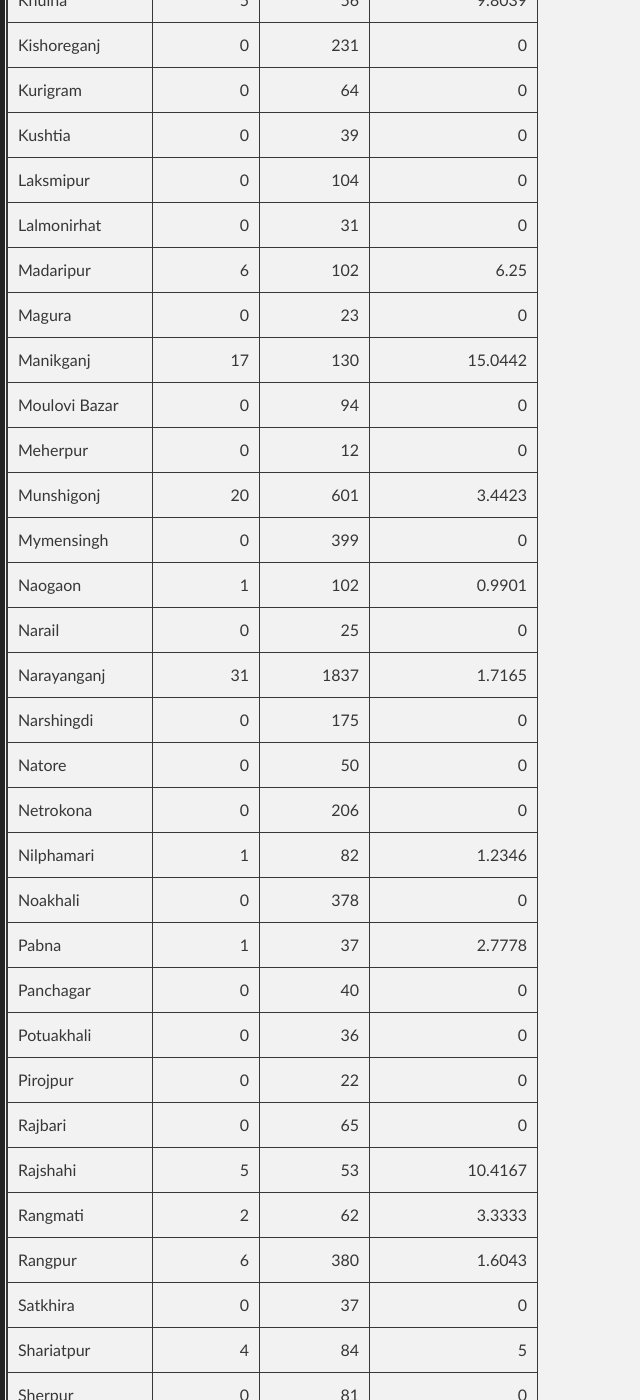
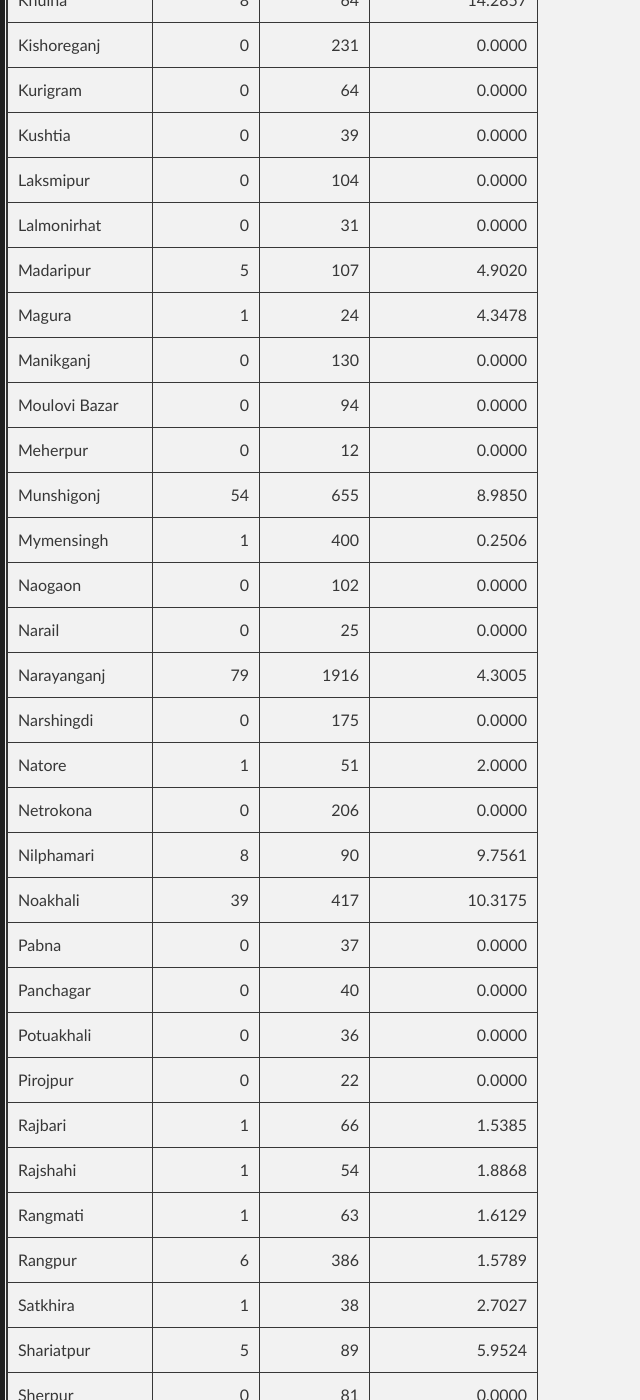
Before and after one commit to promitbasak/covid19bd, a Jekyll site: the page index.html, which Jekyll copies as it is, in a window 1280 px wide and 1400 px high, scrolled down 5482 px. Shown: the whole window, without its empty margins (0-640 px from the left). Built offline with Jekyll 4.4.1, drawn with Linux system fonts in a browser that asks for light colours; some of the changed text lies outside the part shown.

Commit message:
Update index.html

```diff
--- a/index.html
+++ b/index.html
@@ -101,7 +101,7 @@
         <h5>Total Deaths</h5>
       </div>
       <div>
-        <img src="https://raw.githubusercontent.com/promitbasak/Covid-19_bd_extended/master/assests/2020-05-25/Figure_22.png">
+        <img src="https://raw.githubusercontent.com/promitbasak/Covid-19_bd_extended/master/assests/2020-05-26/Figure_22.png">
         <h5>District-wise Corona Map</h5>
       </div>
       <div>
@@ -127,387 +127,387 @@
 </tr></thead>
 <tbody><tr>
 <td>Bagerhat</td>
-<td align="right">4</td>
+<td align="right">0</td>
 <td align="right">17</td>
-<td align="right">30.7692</td>
+<td align="right">0.0000</td>
 </tr>
 <tr>
 <td>Bandarban</td>
-<td align="right">2</td>
+<td align="right">0</td>
 <td align="right">22</td>
-<td align="right">10</td>
+<td align="right">0.0000</td>
 </tr>
 <tr>
 <td>Barguna</td>
 <td align="right">0</td>
 <td align="right">44</td>
-<td align="right">0</td>
+<td align="right">0.0000</td>
 </tr>
 <tr>
 <td>Barishal</td>
 <td align="right">0</td>
 <td align="right">68</td>
-<td align="right">0</td>
+<td align="right">0.0000</td>
 </tr>
 <tr>
 <td>Bhola</td>
 <td align="right">0</td>
 <td align="right">14</td>
-<td align="right">0</td>
+<td align="right">0.0000</td>
 </tr>
 <tr>
 <td>Bogura</td>
 <td align="right">0</td>
 <td align="right">196</td>
-<td align="right">0</td>
+<td align="right">0.0000</td>
 </tr>
 <tr>
 <td>B. Baria</td>
-<td align="right">0</td>
-<td align="right">100</td>
-<td align="right">0</td>
+<td align="right">1</td>
+<td align="right">101</td>
+<td align="right">1.0000</td>
 </tr>
 <tr>
 <td>Chandpur</td>
-<td align="right">1</td>
+<td align="right">3</td>
+<td align="right">107</td>
+<td align="right">2.8846</td>
+</tr>
+<tr>
+<td>Chapainawabganj</td>
+<td align="right">0</td>
+<td align="right">46</td>
+<td align="right">0.0000</td>
+</tr>
+<tr>
+<td>Chattogram</td>
+<td align="right">121</td>
+<td align="right">1910</td>
+<td align="right">6.7636</td>
+</tr>
+<tr>
+<td>Chuadanga</td>
+<td align="right">1</td>
+<td align="right">88</td>
+<td align="right">1.1494</td>
+</tr>
+<tr>
+<td>Cox&#39;s bazar</td>
+<td align="right">25</td>
+<td align="right">435</td>
+<td align="right">6.0976</td>
+</tr>
+<tr>
+<td>Cumilla</td>
+<td align="right">70</td>
+<td align="right">637</td>
+<td align="right">12.3457</td>
+</tr>
+<tr>
+<td>Dhaka</td>
+<td align="right">282</td>
+<td align="right">14974</td>
+<td align="right">1.9194</td>
+</tr>
+<tr>
+<td>Dinajpur</td>
+<td align="right">3</td>
+<td align="right">115</td>
+<td align="right">2.6786</td>
+</tr>
+<tr>
+<td>Faridpur</td>
+<td align="right">12</td>
+<td align="right">147</td>
+<td align="right">8.8889</td>
+</tr>
+<tr>
+<td>Feni</td>
+<td align="right">3</td>
+<td align="right">96</td>
+<td align="right">3.2258</td>
+</tr>
+<tr>
+<td>Gaibandha</td>
+<td align="right">0</td>
+<td align="right">35</td>
+<td align="right">0.0000</td>
+</tr>
+<tr>
+<td>Gazipur</td>
+<td align="right">18</td>
+<td align="right">609</td>
+<td align="right">3.0457</td>
+</tr>
+<tr>
+<td>Gopalganj</td>
+<td align="right">22</td>
+<td align="right">165</td>
+<td align="right">15.3846</td>
+</tr>
+<tr>
+<td>Hobiganj</td>
+<td align="right">0</td>
+<td align="right">161</td>
+<td align="right">0.0000</td>
+</tr>
+<tr>
+<td>Jamalpur</td>
+<td align="right">13</td>
+<td align="right">206</td>
+<td align="right">6.7358</td>
+</tr>
+<tr>
+<td>Jessore</td>
+<td align="right">1</td>
+<td align="right">142</td>
+<td align="right">0.7092</td>
+</tr>
+<tr>
+<td>Jhalokathi</td>
+<td align="right">1</td>
+<td align="right">27</td>
+<td align="right">3.8462</td>
+</tr>
+<tr>
+<td>Jhenaidah</td>
+<td align="right">0</td>
+<td align="right">48</td>
+<td align="right">0.0000</td>
+</tr>
+<tr>
+<td>Joypurhat</td>
+<td align="right">0</td>
+<td align="right">135</td>
+<td align="right">0.0000</td>
+</tr>
+<tr>
+<td>Khagrachari</td>
+<td align="right">0</td>
+<td align="right">26</td>
+<td align="right">0.0000</td>
+</tr>
+<tr>
+<td>Khulna</td>
+<td align="right">8</td>
+<td align="right">64</td>
+<td align="right">14.2857</td>
+</tr>
+<tr>
+<td>Kishoreganj</td>
+<td align="right">0</td>
+<td align="right">231</td>
+<td align="right">0.0000</td>
+</tr>
+<tr>
+<td>Kurigram</td>
+<td align="right">0</td>
+<td align="right">64</td>
+<td align="right">0.0000</td>
+</tr>
+<tr>
+<td>Kushtia</td>
+<td align="right">0</td>
+<td align="right">39</td>
+<td align="right">0.0000</td>
+</tr>
+<tr>
+<td>Laksmipur</td>
+<td align="right">0</td>
 <td align="right">104</td>
-<td align="right">0.9709</td>
-</tr>
-<tr>
-<td>Chapainawabganj</td>
-<td align="right">0</td>
-<td align="right">46</td>
-<td align="right">0</td>
-</tr>
-<tr>
-<td>Chattogram</td>
-<td align="right">82</td>
-<td align="right">1789</td>
-<td align="right">4.8037</td>
-</tr>
-<tr>
-<td>Chuadanga</td>
-<td align="right">1</td>
-<td align="right">87</td>
-<td align="right">1.1628</td>
-</tr>
-<tr>
-<td>Cox&#39;s bazar</td>
-<td align="right">48</td>
-<td align="right">410</td>
-<td align="right">13.2597</td>
-</tr>
-<tr>
-<td>Cumilla</td>
-<td align="right">34</td>
-<td align="right">567</td>
-<td align="right">6.379</td>
-</tr>
-<tr>
-<td>Dhaka</td>
-<td align="right">320</td>
-<td align="right">14692</td>
-<td align="right">2.2266</td>
-</tr>
-<tr>
-<td>Dinajpur</td>
-<td align="right">0</td>
-<td align="right">112</td>
-<td align="right">0</td>
-</tr>
-<tr>
-<td>Faridpur</td>
-<td align="right">0</td>
-<td align="right">135</td>
-<td align="right">0</td>
-</tr>
-<tr>
-<td>Feni</td>
-<td align="right">0</td>
-<td align="right">93</td>
-<td align="right">0</td>
-</tr>
-<tr>
-<td>Gaibandha</td>
-<td align="right">0</td>
-<td align="right">35</td>
-<td align="right">0</td>
-</tr>
-<tr>
-<td>Gazipur</td>
-<td align="right">20</td>
-<td align="right">591</td>
-<td align="right">3.5026</td>
-</tr>
-<tr>
-<td>Gopalganj</td>
-<td align="right">0</td>
-<td align="right">143</td>
-<td align="right">0</td>
-</tr>
-<tr>
-<td>Hobiganj</td>
-<td align="right">0</td>
-<td align="right">161</td>
-<td align="right">0</td>
-</tr>
-<tr>
-<td>Jamalpur</td>
-<td align="right">0</td>
-<td align="right">193</td>
-<td align="right">0</td>
-</tr>
-<tr>
-<td>Jessore</td>
-<td align="right">1</td>
-<td align="right">141</td>
-<td align="right">0.7143</td>
-</tr>
-<tr>
-<td>Jhalokathi</td>
-<td align="right">0</td>
-<td align="right">26</td>
-<td align="right">0</td>
-</tr>
-<tr>
-<td>Jhenaidah</td>
-<td align="right">0</td>
-<td align="right">48</td>
-<td align="right">0</td>
-</tr>
-<tr>
-<td>Joypurhat</td>
-<td align="right">0</td>
-<td align="right">135</td>
-<td align="right">0</td>
-</tr>
-<tr>
-<td>Khagrachari</td>
-<td align="right">0</td>
-<td align="right">26</td>
-<td align="right">0</td>
-</tr>
-<tr>
-<td>Khulna</td>
-<td align="right">5</td>
-<td align="right">56</td>
-<td align="right">9.8039</td>
-</tr>
-<tr>
-<td>Kishoreganj</td>
-<td align="right">0</td>
-<td align="right">231</td>
-<td align="right">0</td>
-</tr>
-<tr>
-<td>Kurigram</td>
-<td align="right">0</td>
-<td align="right">64</td>
-<td align="right">0</td>
-</tr>
-<tr>
-<td>Kushtia</td>
-<td align="right">0</td>
+<td align="right">0.0000</td>
+</tr>
+<tr>
+<td>Lalmonirhat</td>
+<td align="right">0</td>
+<td align="right">31</td>
+<td align="right">0.0000</td>
+</tr>
+<tr>
+<td>Madaripur</td>
+<td align="right">5</td>
+<td align="right">107</td>
+<td align="right">4.9020</td>
+</tr>
+<tr>
+<td>Magura</td>
+<td align="right">1</td>
+<td align="right">24</td>
+<td align="right">4.3478</td>
+</tr>
+<tr>
+<td>Manikganj</td>
+<td align="right">0</td>
+<td align="right">130</td>
+<td align="right">0.0000</td>
+</tr>
+<tr>
+<td>Moulovi Bazar</td>
+<td align="right">0</td>
+<td align="right">94</td>
+<td align="right">0.0000</td>
+</tr>
+<tr>
+<td>Meherpur</td>
+<td align="right">0</td>
+<td align="right">12</td>
+<td align="right">0.0000</td>
+</tr>
+<tr>
+<td>Munshigonj</td>
+<td align="right">54</td>
+<td align="right">655</td>
+<td align="right">8.9850</td>
+</tr>
+<tr>
+<td>Mymensingh</td>
+<td align="right">1</td>
+<td align="right">400</td>
+<td align="right">0.2506</td>
+</tr>
+<tr>
+<td>Naogaon</td>
+<td align="right">0</td>
+<td align="right">102</td>
+<td align="right">0.0000</td>
+</tr>
+<tr>
+<td>Narail</td>
+<td align="right">0</td>
+<td align="right">25</td>
+<td align="right">0.0000</td>
+</tr>
+<tr>
+<td>Narayanganj</td>
+<td align="right">79</td>
+<td align="right">1916</td>
+<td align="right">4.3005</td>
+</tr>
+<tr>
+<td>Narshingdi</td>
+<td align="right">0</td>
+<td align="right">175</td>
+<td align="right">0.0000</td>
+</tr>
+<tr>
+<td>Natore</td>
+<td align="right">1</td>
+<td align="right">51</td>
+<td align="right">2.0000</td>
+</tr>
+<tr>
+<td>Netrokona</td>
+<td align="right">0</td>
+<td align="right">206</td>
+<td align="right">0.0000</td>
+</tr>
+<tr>
+<td>Nilphamari</td>
+<td align="right">8</td>
+<td align="right">90</td>
+<td align="right">9.7561</td>
+</tr>
+<tr>
+<td>Noakhali</td>
 <td align="right">39</td>
-<td align="right">0</td>
-</tr>
-<tr>
-<td>Laksmipur</td>
-<td align="right">0</td>
-<td align="right">104</td>
-<td align="right">0</td>
-</tr>
-<tr>
-<td>Lalmonirhat</td>
-<td align="right">0</td>
-<td align="right">31</td>
-<td align="right">0</td>
-</tr>
-<tr>
-<td>Madaripur</td>
-<td align="right">6</td>
-<td align="right">102</td>
-<td align="right">6.25</td>
-</tr>
-<tr>
-<td>Magura</td>
-<td align="right">0</td>
-<td align="right">23</td>
-<td align="right">0</td>
-</tr>
-<tr>
-<td>Manikganj</td>
-<td align="right">17</td>
-<td align="right">130</td>
-<td align="right">15.0442</td>
-</tr>
-<tr>
-<td>Moulovi Bazar</td>
-<td align="right">0</td>
-<td align="right">94</td>
-<td align="right">0</td>
-</tr>
-<tr>
-<td>Meherpur</td>
-<td align="right">0</td>
-<td align="right">12</td>
-<td align="right">0</td>
-</tr>
-<tr>
-<td>Munshigonj</td>
-<td align="right">20</td>
-<td align="right">601</td>
-<td align="right">3.4423</td>
-</tr>
-<tr>
-<td>Mymensingh</td>
-<td align="right">0</td>
-<td align="right">399</td>
-<td align="right">0</td>
-</tr>
-<tr>
-<td>Naogaon</td>
-<td align="right">1</td>
-<td align="right">102</td>
-<td align="right">0.9901</td>
-</tr>
-<tr>
-<td>Narail</td>
-<td align="right">0</td>
-<td align="right">25</td>
-<td align="right">0</td>
-</tr>
-<tr>
-<td>Narayanganj</td>
-<td align="right">31</td>
-<td align="right">1837</td>
-<td align="right">1.7165</td>
-</tr>
-<tr>
-<td>Narshingdi</td>
-<td align="right">0</td>
-<td align="right">175</td>
-<td align="right">0</td>
-</tr>
-<tr>
-<td>Natore</td>
-<td align="right">0</td>
-<td align="right">50</td>
-<td align="right">0</td>
-</tr>
-<tr>
-<td>Netrokona</td>
-<td align="right">0</td>
-<td align="right">206</td>
-<td align="right">0</td>
-</tr>
-<tr>
-<td>Nilphamari</td>
-<td align="right">1</td>
-<td align="right">82</td>
-<td align="right">1.2346</td>
-</tr>
-<tr>
-<td>Noakhali</td>
-<td align="right">0</td>
-<td align="right">378</td>
-<td align="right">0</td>
+<td align="right">417</td>
+<td align="right">10.3175</td>
 </tr>
 <tr>
 <td>Pabna</td>
-<td align="right">1</td>
+<td align="right">0</td>
 <td align="right">37</td>
-<td align="right">2.7778</td>
+<td align="right">0.0000</td>
 </tr>
 <tr>
 <td>Panchagar</td>
 <td align="right">0</td>
 <td align="right">40</td>
-<td align="right">0</td>
+<td align="right">0.0000</td>
 </tr>
 <tr>
 <td>Potuakhali</td>
 <td align="right">0</td>
 <td align="right">36</td>
-<td align="right">0</td>
+<td align="right">0.0000</td>
 </tr>
 <tr>
 <td>Pirojpur</td>
 <td align="right">0</td>
 <td align="right">22</td>
-<td align="right">0</td>
+<td align="right">0.0000</td>
 </tr>
 <tr>
 <td>Rajbari</td>
-<td align="right">0</td>
-<td align="right">65</td>
-<td align="right">0</td>
+<td align="right">1</td>
+<td align="right">66</td>
+<td align="right">1.5385</td>
 </tr>
 <tr>
 <td>Rajshahi</td>
-<td align="right">5</td>
-<td align="right">53</td>
-<td align="right">10.4167</td>
+<td align="right">1</td>
+<td align="right">54</td>
+<td align="right">1.8868</td>
 </tr>
 <tr>
 <td>Rangmati</td>
-<td align="right">2</td>
-<td align="right">62</td>
-<td align="right">3.3333</td>
+<td align="right">1</td>
+<td align="right">63</td>
+<td align="right">1.6129</td>
 </tr>
 <tr>
 <td>Rangpur</td>
 <td align="right">6</td>
-<td align="right">380</td>
-<td align="right">1.6043</td>
+<td align="right">386</td>
+<td align="right">1.5789</td>
 </tr>
 <tr>
 <td>Satkhira</td>
-<td align="right">0</td>
-<td align="right">37</td>
-<td align="right">0</td>
+<td align="right">1</td>
+<td align="right">38</td>
+<td align="right">2.7027</td>
 </tr>
 <tr>
 <td>Shariatpur</td>
-<td align="right">4</td>
-<td align="right">84</td>
-<td align="right">5</td>
+<td align="right">5</td>
+<td align="right">89</td>
+<td align="right">5.9524</td>
 </tr>
 <tr>
 <td>Sherpur</td>
 <td align="right">0</td>
 <td align="right">81</td>
-<td align="right">0</td>
+<td align="right">0.0000</td>
 </tr>
 <tr>
 <td>Sirajganj</td>
-<td align="right">0</td>
-<td align="right">15</td>
-<td align="right">0</td>
+<td align="right">1</td>
+<td align="right">16</td>
+<td align="right">6.6667</td>
 </tr>
 <tr>
 <td>Sunamganj</td>
-<td align="right">0</td>
-<td align="right">84</td>
-<td align="right">0</td>
+<td align="right">13</td>
+<td align="right">97</td>
+<td align="right">15.4762</td>
 </tr>
 <tr>
 <td>Sylhet</td>
-<td align="right">18</td>
+<td align="right">0</td>
 <td align="right">213</td>
-<td align="right">9.2308</td>
+<td align="right">0.0000</td>
 </tr>
 <tr>
 <td>Tangail</td>
 <td align="right">0</td>
 <td align="right">51</td>
-<td align="right">0</td>
+<td align="right">0.0000</td>
 </tr>
 <tr>
 <td>Thakurgaon</td>
-<td align="right">0</td>
-<td align="right">59</td>
-<td align="right">0</td>
+<td align="right">2</td>
+<td align="right">61</td>
+<td align="right">3.3898</td>
 </tr>
 </tbody></table>
 
```
